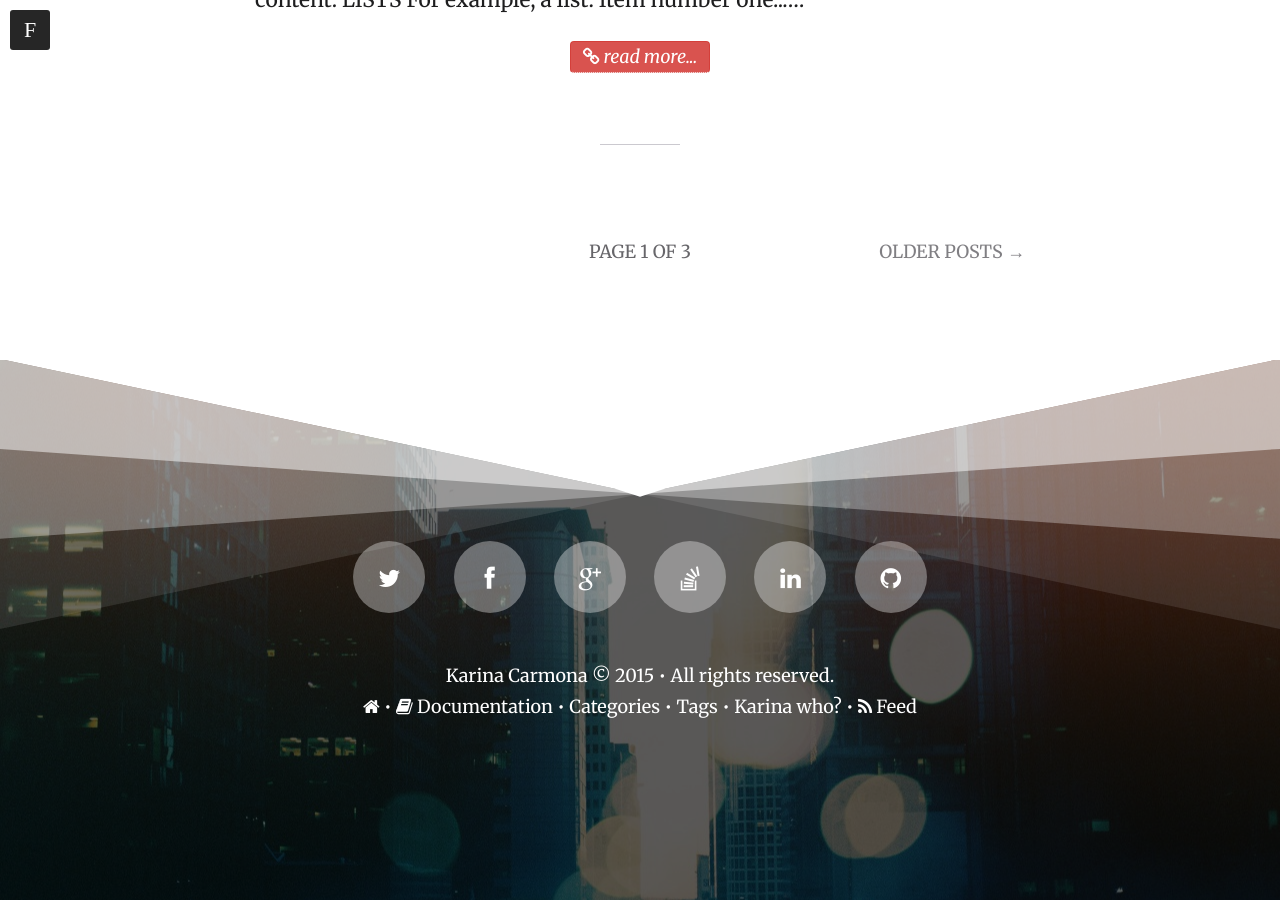
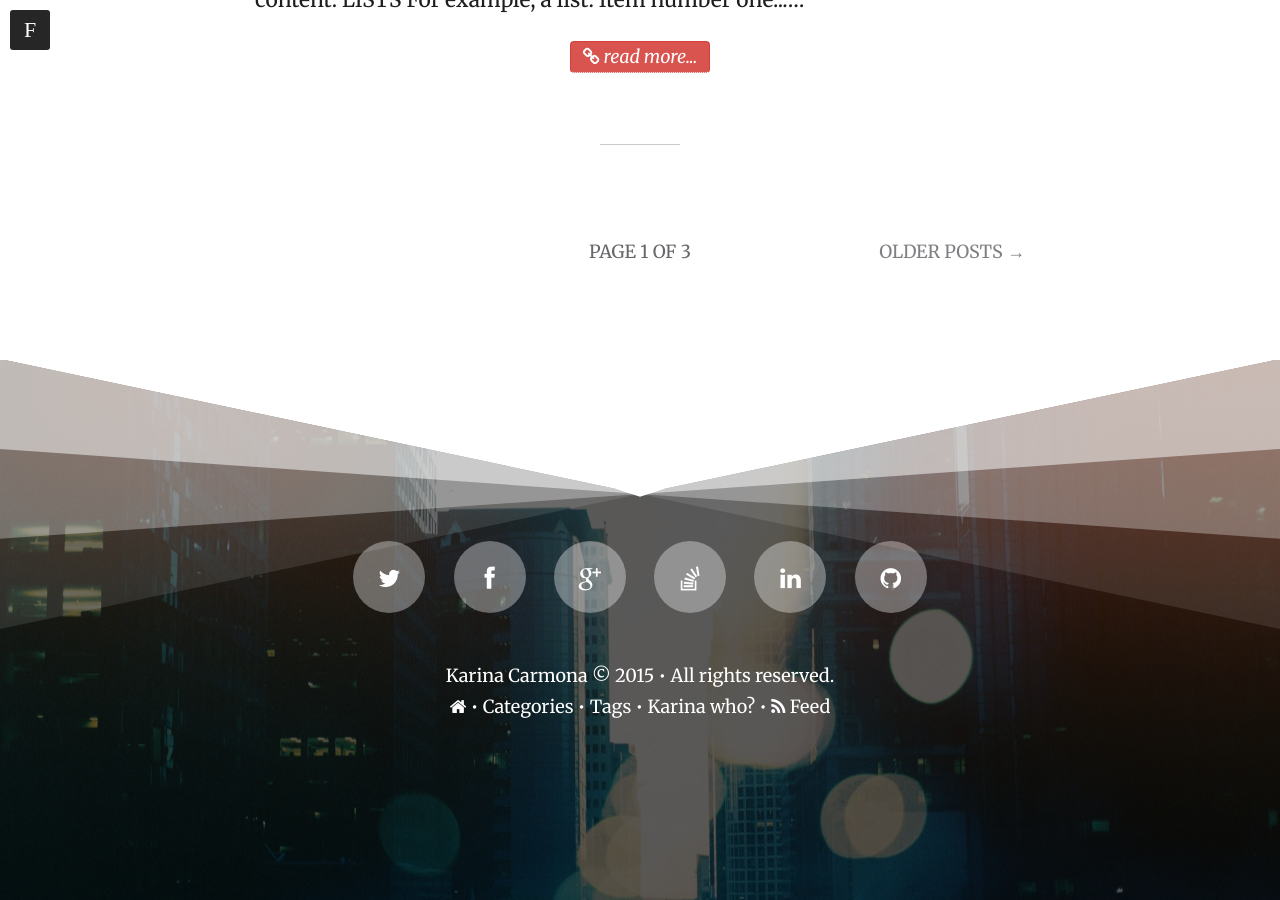
Before and after one commit to karinacarmona/karinacarmona.github.io, a Jekyll site: the page built from index.html, in a window 1280 px wide and 900 px high, scrolled down 4464 px. Built offline with Jekyll 4.4.1, drawn with Linux system fonts in a browser that asks for light colours; nearby versions of some CDN libraries; the list of posts is cut into pages by our own code.

Commit message:
i messed up

```diff
--- a/_config.yml
+++ b/_config.yml
@@ -52,8 +52,6 @@ links:
     url: /
     external: false
     icon: home
-  - title: <i class="icon-book"></i> Documentation
-    url: /documentation
   - title: Categories
     url: /categories
   - title: Tags
```
